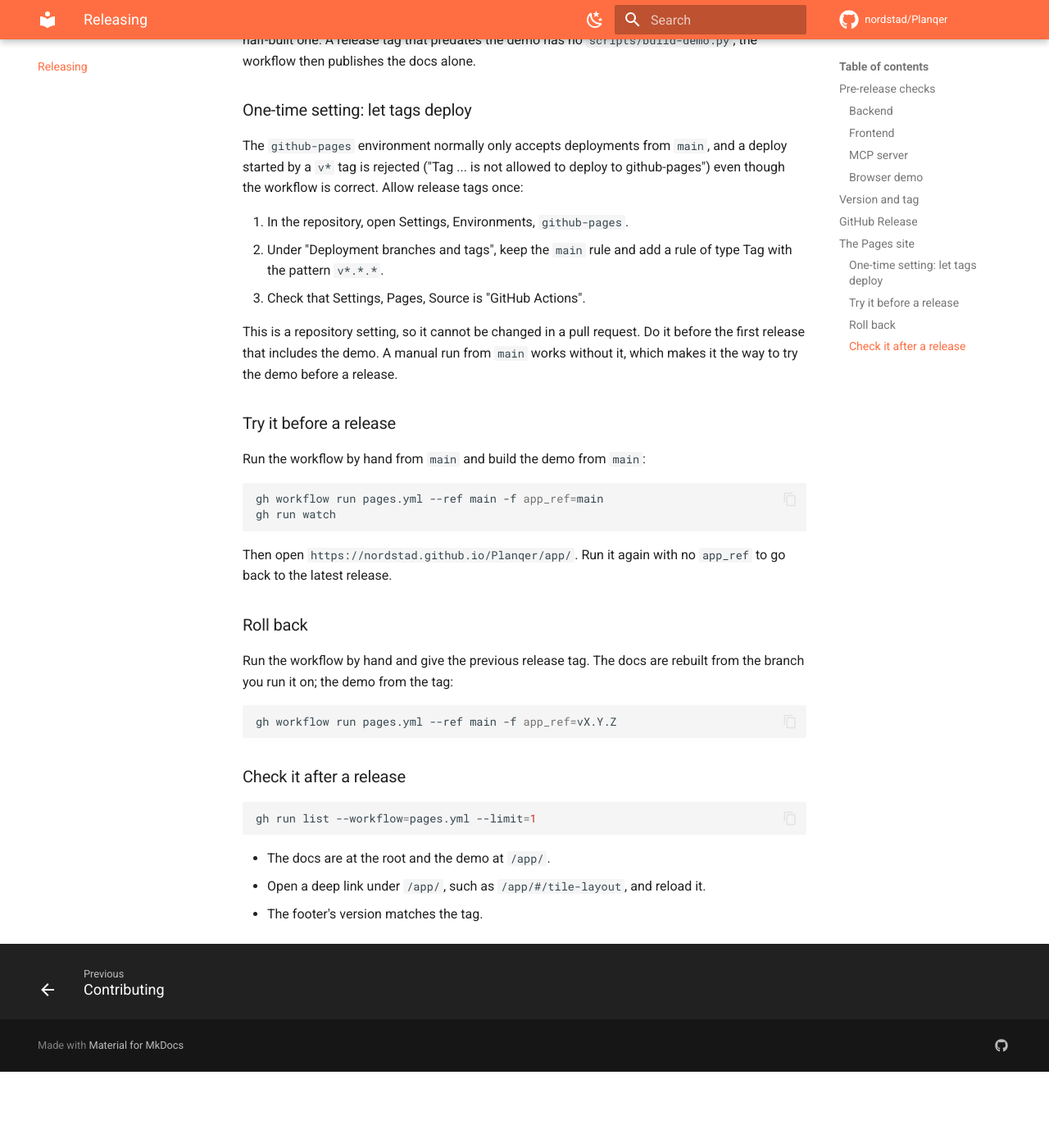
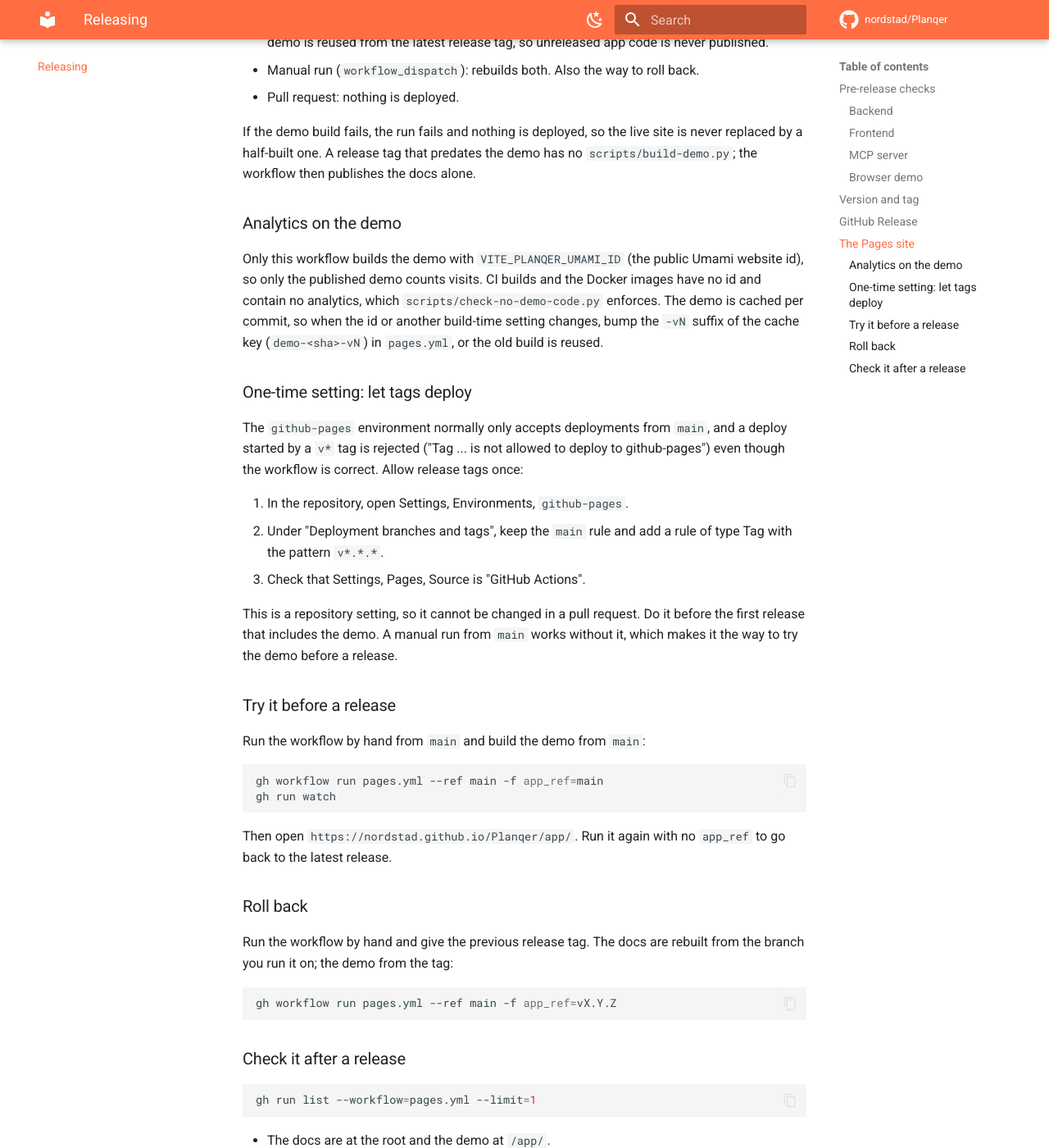
Before and after one commit to nordstad/Planqer, an MkDocs documentation site: the page built from docs/releasing.md, in a window 1280 px wide and 1400 px high, scrolled down 3600 px. Shown: the whole window at 82% size. Built offline with MkDocs 1.6.1 and Material for MkDocs 9.7.7, drawn with Linux system fonts in a browser that asks for light colours; comment, search, counter and statistics services are not loaded; before the commit the page ends 4907 px from its top, so only the background shows below that; some of the changed text lies outside the part shown.

Commit message:
docs: link the demo, compare it with the full version, note analytics in releasing
The demo is live, so the README, home page and getting-started now offer it
as the quick way in, stating it is the light version. A comparison page lists
what differs. releasing.md covers the Umami id, the cache key to bump when a
build-time setting changes, and what to check after a release.

````diff
--- a/docs/releasing.md
+++ b/docs/releasing.md
@@ -50,6 +50,7 @@
 npm run test:demo
 npm run test:parity
 npm run test:runtime-browser
+npm run test:analytics
 ```
 
 The first command builds the demo as GitHub Pages serves it and fails if a
@@ -60,6 +61,12 @@
 
 If the size budget fails because of a change you meant to make, raise the
 limit in `BUDGET_KB` in `scripts/build-demo.py` in the same pull request.
+
+`test:analytics` builds the app with the Umami website id and checks, in
+Chromium with the tracker stood in for, that only allow-listed events are sent
+and nothing is sent after an opt-out or with Do Not Track. Run
+`npm run test:runtime-browser` on a Mac before a release: Playwright's Linux
+WebKit cannot load scipy, so CI leaves out the STL import there.
 
 Do not continue with the release if any check fails.
 
@@ -161,6 +168,15 @@
 site is never replaced by a half-built one. A release tag that predates the
 demo has no `scripts/build-demo.py`; the workflow then publishes the docs alone.
 
+### Analytics on the demo
+
+Only this workflow builds the demo with `VITE_PLANQER_UMAMI_ID` (the public
+Umami website id), so only the published demo counts visits. CI builds and the
+Docker images have no id and contain no analytics, which
+`scripts/check-no-demo-code.py` enforces. The demo is cached per commit, so
+when the id or another build-time setting changes, bump the `-vN` suffix of the
+cache key (`demo-<sha>-vN`) in `pages.yml`, or the old build is reused.
+
 ### One-time setting: let tags deploy
 
 The `github-pages` environment normally only accepts deployments from `main`,
@@ -207,3 +223,5 @@
 - The docs are at the root and the demo at `/app/`.
 - Open a deep link under `/app/`, such as `/app/#/tile-layout`, and reload it.
 - The footer's version matches the tag.
+- The footer shows "Analytics: on", and a visit shows up in Umami. With
+  Do Not Track set, the browser loads no request to `cloud.umami.is`.
--- a/mkdocs.yml
+++ b/mkdocs.yml
@@ -66,6 +66,7 @@
 nav:
   - Home: index.md
   - Getting started: getting-started.md
+  - Demo or full version: demo-vs-full.md
   - Guide:
       - Board cutting: guide/board-cutting.md
       - Sheet cutting: guide/sheet-cutting.md
````
Also changed, not shown: README.md (+9 -0 lines), docs/demo-vs-full.md (added, +45 -0 lines), docs/getting-started.md (+13 -0 lines), docs/index.md (+4 -0 lines).
